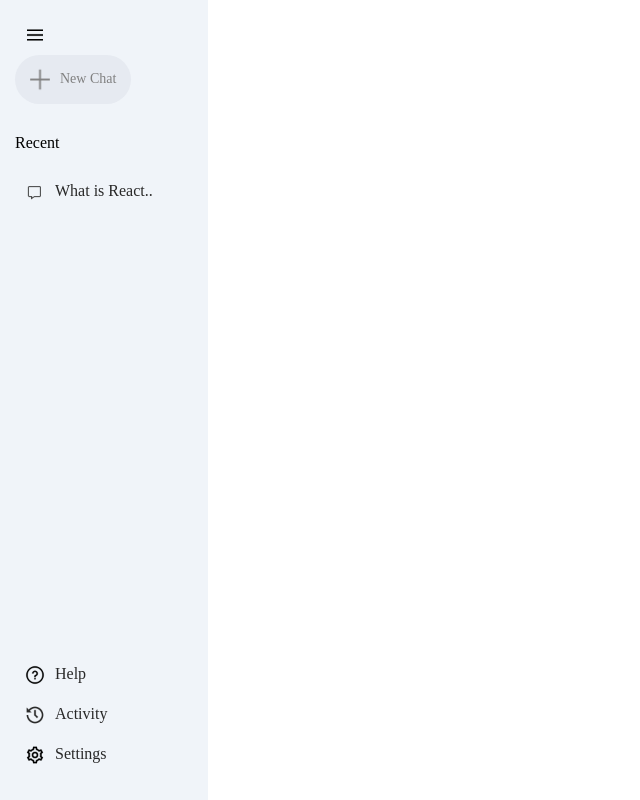
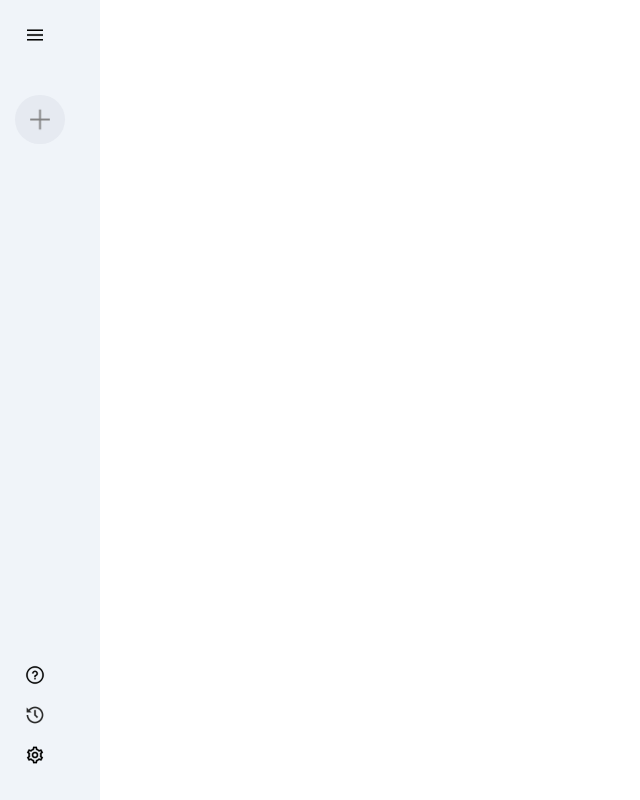
Before and after one commit to mukund-gpt/Gemini, a React (Vite) app: page / in a window 1280 px wide. Shown: the whole page, without its empty margins (0-640 px from the left). Built offline with nearby package versions, Linux system fonts and the light colour scheme.

Commit message:
sidebar complete

```diff
--- a/src/components/Sidebar/Sidebar.css
+++ b/src/components/Sidebar/Sidebar.css
@@ -17,7 +17,7 @@
 }
 
 .sidebar .new-chat{
-    margin-top: 10px;
+    margin-top: 50px;
     display: inline-flex;
     align-items: center;
     gap: 10px;
@@ -50,3 +50,8 @@
 .sidebar .recent-entry:hover{
     background-color: #e2e6eb;
 }
+
+.sidebar .bottom{
+    display: flex;
+    flex-direction: column;
+}
--- a/src/components/Sidebar/Sidebar.jsx
+++ b/src/components/Sidebar/Sidebar.jsx
@@ -1,16 +1,18 @@
-import React from 'react'
+import React, { useState } from 'react'
 import './Sidebar.css'
 import {assets} from '../../assets/assets'
 const Sidebar = () => {
+  const [extended,setextended]=useState(false)
   return (
     <div className='sidebar'>
         <div className="top">
-            <img className="menu" src={assets.menu_icon} alt="" />
+            <img onClick={()=>setextended(!extended)} className="menu" src={assets.menu_icon} alt="" />
             <div className="new-chat">
               <img src={assets.plus_icon} alt="" />
-              <p>New Chat</p>
+              {extended ? <p>New Chat</p> : null}
             </div>
 
+            {extended ?
             <div className="recent">
               <p className="recent-title">Recent</p>
               <div className="recent-entry">
@@ -18,25 +20,27 @@
                 <p>What is React..</p>
               </div>
             </div>
+            :null
+            }
 
 
 
         </div>
 
         <div className="bottom">
-            <div className="bottim-icon recent-entry">
+            <div className="bottom-item recent-entry">
               <img src={assets.question_icon} alt="" />
-              <p>Help</p>
+              {extended ? <p>Help</p> : null}
             </div>
 
-            <div className="bottim-icon recent-entry">
+            <div className="bottom-item recent-entry">
               <img src={assets.history_icon} alt="" />
-              <p>Activity</p>
+              {extended ? <p>Activity</p> : null}
             </div>
 
-            <div className="bottim-icon recent-entry">
+            <div className="bottom-item recent-entry">
               <img src={assets.setting_icon} alt="" />
-              <p>Settings</p>
+              {extended ? <p>Settings</p> : null}
             </div>
         </div>
     </div>
--- a/src/index.css
+++ b/src/index.css
@@ -1,7 +1,9 @@
+@import url('https://fonts.googleapis.com/css2?family=Poppins:wght@800&display=swap');
 *{
   padding: 0;
   margin: 0;
   box-sizing: border-box;
+  font-family: Poppins;
 }
 #root{
   min-height: 100vh;
```
